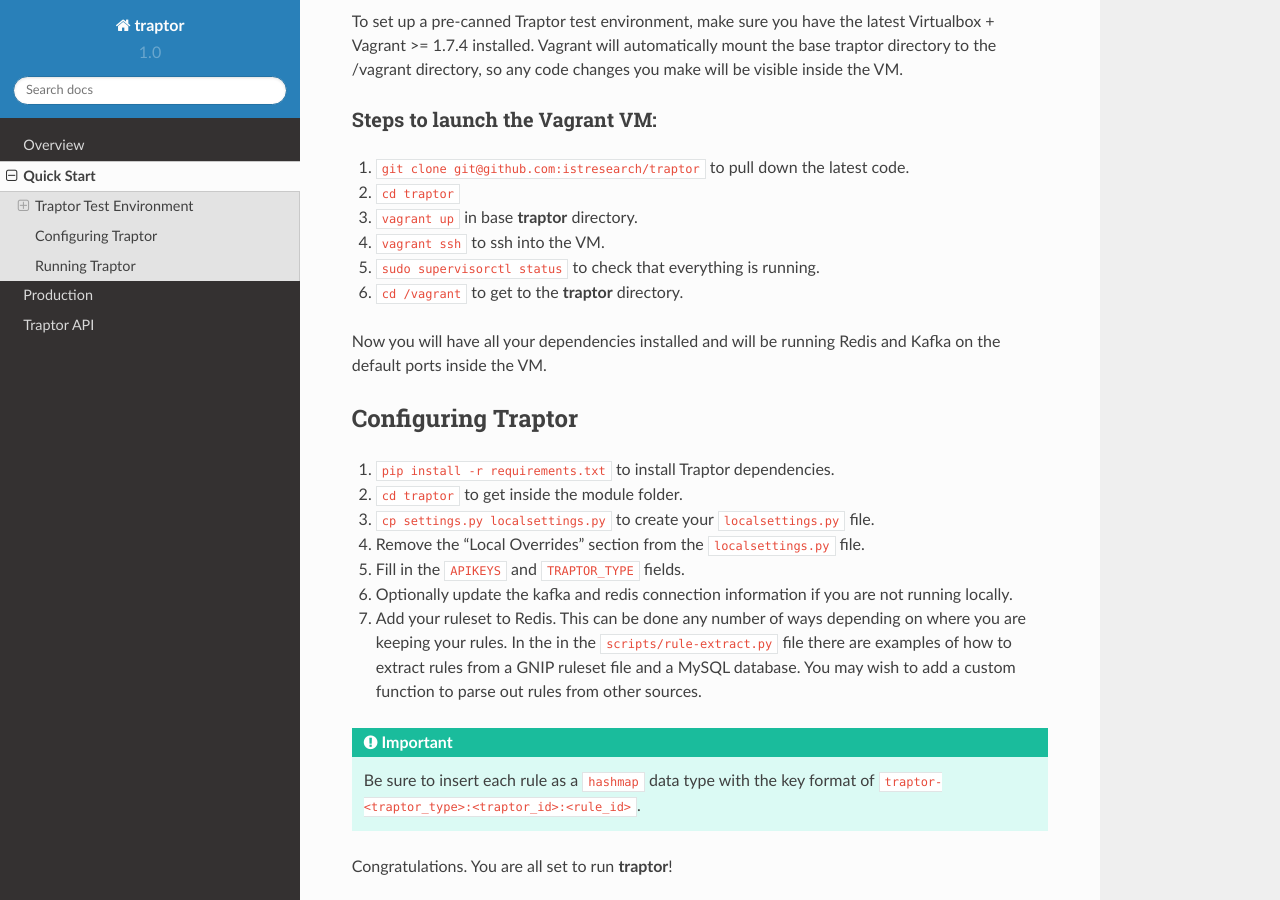
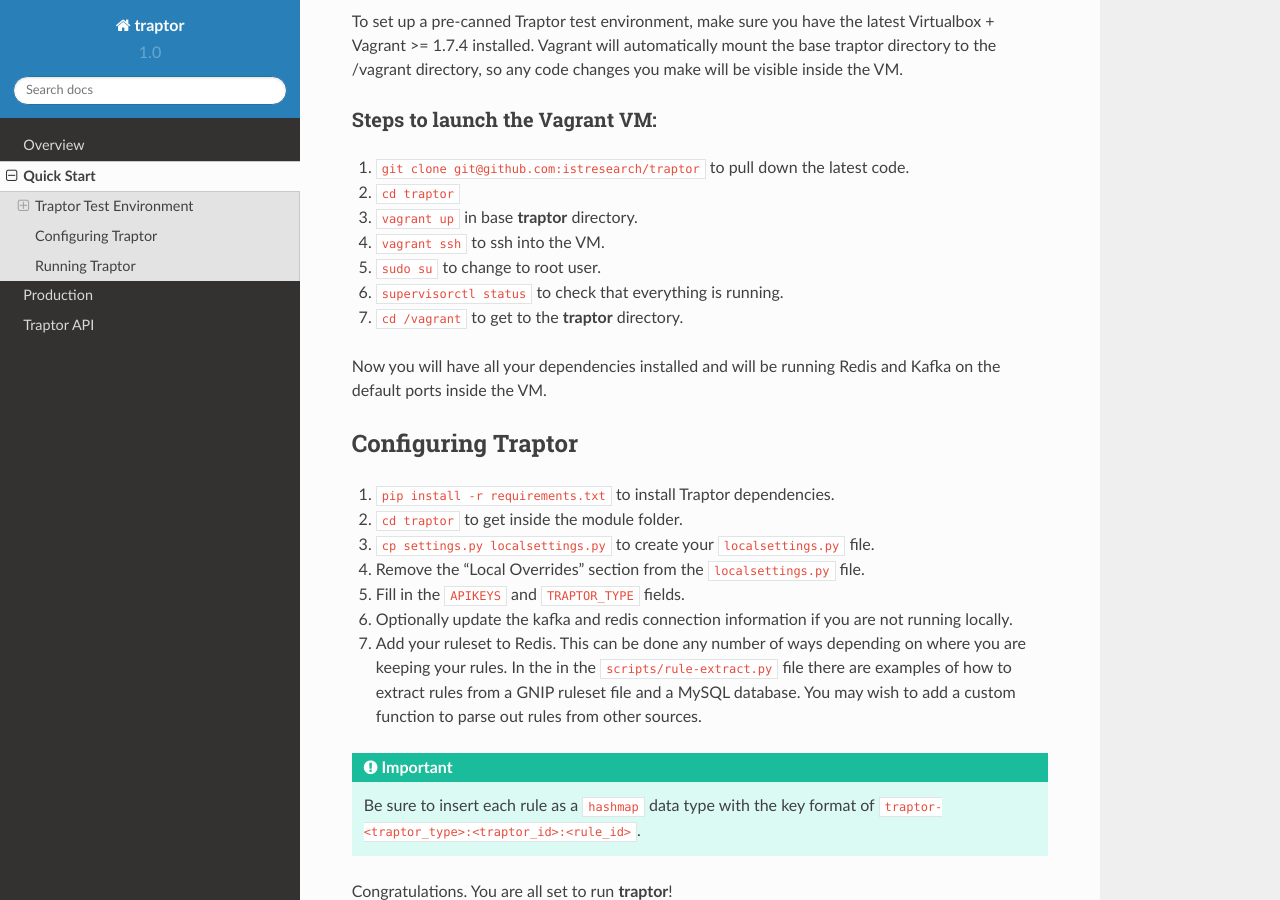
Before and after one commit to istresearch/traptor, a Sphinx documentation site: the page built from docs/topics/quickstart.rst, in a window 1280 px wide and 900 px high, scrolled down 494 px. Built offline with Sphinx 7.4.7 and the Read the Docs theme 2.0.0, drawn with Linux system fonts in a browser that asks for light colours.

Commit message:
Update quickstart.rst

```diff
--- a/docs/topics/quickstart.rst
+++ b/docs/topics/quickstart.rst
@@ -20,7 +20,8 @@
 #.  ``cd traptor``
 #.  ``vagrant up`` in base **traptor** directory.
 #.  ``vagrant ssh`` to ssh into the VM.
-#.  ``sudo supervisorctl status`` to check that everything is running.
+#.  ``sudo su`` to change to root user.
+#.  ``supervisorctl status`` to check that everything is running.
 #.  ``cd /vagrant`` to get to the **traptor** directory.
 
 
```
